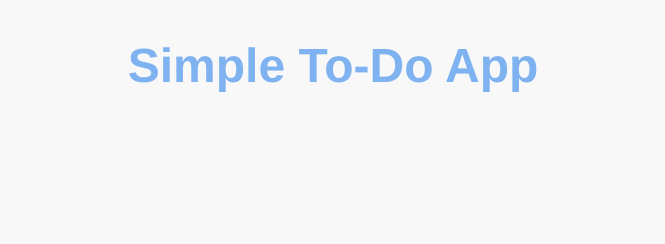
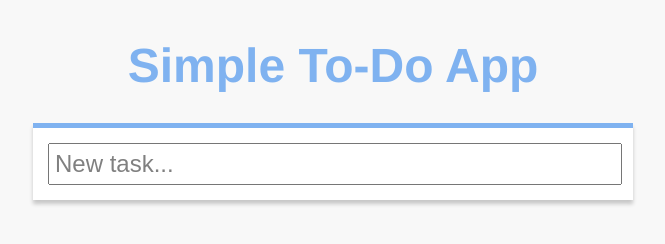
Before and after one commit to svntax/SimpleTodoApp, a React app: page / in a window 1280 px wide. Shown: the whole page, without its empty margins (307-972 px from the left). Built offline with nearby package versions, Linux system fonts and the light colour scheme.

Commit message:
Adding tasks now works

```diff
--- a/src/components/App.css
+++ b/src/components/App.css
@@ -5,7 +5,7 @@ body {
 
 .app {
 	display: grid;
-	grid-template-columns: 400px 1fr;
+	grid-template-columns: 1fr;
 	justify-items: center;
 	align-items: center;
 }
@@ -15,5 +15,4 @@ body {
 	font-weight: bold;
 	color: #7fb2f0;
 	margin: 30px 0 30px 0;
-	grid-column: 1 / span 2;
 }
--- a/src/components/App.js
+++ b/src/components/App.js
@@ -1,5 +1,7 @@
 import React from "react";
 import "./App.css";
+
+import TodoForm from "./TodoForm";
 
 class App extends React.Component {
 
@@ -11,6 +13,7 @@ class App extends React.Component {
 		return (
 			<div className="app">
 				<div className="main-header">Simple To-Do App</div>
+				<TodoForm />
 			</div>
 		);
 	}
--- /dev/null
+++ b/src/components/TodoForm.css
@@ -0,0 +1,18 @@
+.todo-form {
+	background-color: white;
+	border-top: 5px solid #7fb2f0;
+	width: 600px;
+	text-align: center;
+	box-shadow: 0 4px 4px rgba(0, 0, 0, 0.2);
+}
+
+.todo-input-text {
+	margin: 15px;
+	padding: 5px;
+	width: 560px;
+	font-size: 24px;
+}
+
+.todo-input-text::placeholder {
+	color: gray;
+}
--- /dev/null
+++ b/src/components/TodoForm.js
@@ -0,0 +1,52 @@
+import React from "react";
+import "./TodoForm.css";
+
+import TodoList from "./TodoList";
+
+class TodoForm extends React.Component {
+
+	constructor(props){
+		super(props);
+
+		this.state = {
+			tasks: [],
+			currentValue: ""
+		};
+	}
+
+	handleChange = (event) => {
+		this.setState({currentValue: event.target.value});
+	}
+
+	handleSubmit = (event) => {
+		if(this.state.currentValue){
+			this.addTask(this.state.currentValue);
+			this.setState({currentValue: ""});
+		}
+
+		event.preventDefault();
+	}
+
+	addTask = (value) => {
+		this.state.tasks.push(value);
+		this.setState({tasks: this.state.tasks});
+	}
+
+	removeTask = (value) => {
+
+	}
+
+	render(){
+		return (
+			<div className="todo-form">
+				<form onSubmit={this.handleSubmit}>
+					<input className="todo-input-text" type="text" placeholder="New task..." value={this.state.currentValue} onChange={this.handleChange}></input>
+					<TodoList list={this.state.tasks} />
+				</form>
+			</div>
+		);
+	}
+
+}
+
+export default TodoForm;
--- /dev/null
+++ b/src/components/TodoList.css
@@ -0,0 +1,14 @@
+.todo-list {
+	list-style-type: none;
+	text-align: left;
+	color: #16193B;
+	margin: 0;
+	padding: 0;
+	font-size: 24px;
+	word-wrap: break-word;
+}
+
+.todo-list > li {
+	padding: 10px 5px 10px 5px;
+	border-top: 2px dashed gray;
+}
--- /dev/null
+++ b/src/components/TodoList.js
@@ -0,0 +1,20 @@
+import React from "react";
+import "./TodoList.css";
+
+class TodoList extends React.Component {
+
+	constructor(props){
+		super(props);
+	}
+
+	render(){
+		return (
+			<ul className="todo-list">{this.props.list.map((task, index) => {
+				return (<li key={index}>{task}</li>);
+			})}</ul>
+		);
+	}
+
+}
+
+export default TodoList;
```
